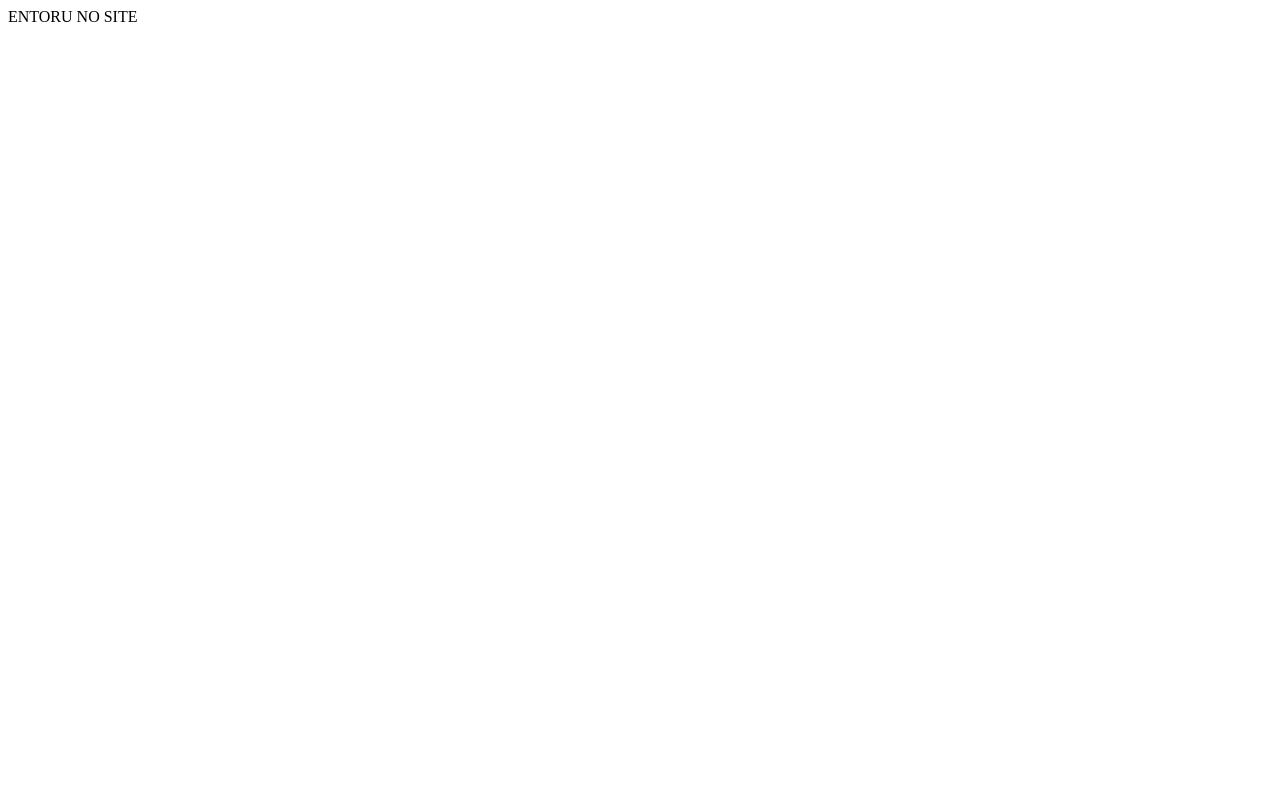
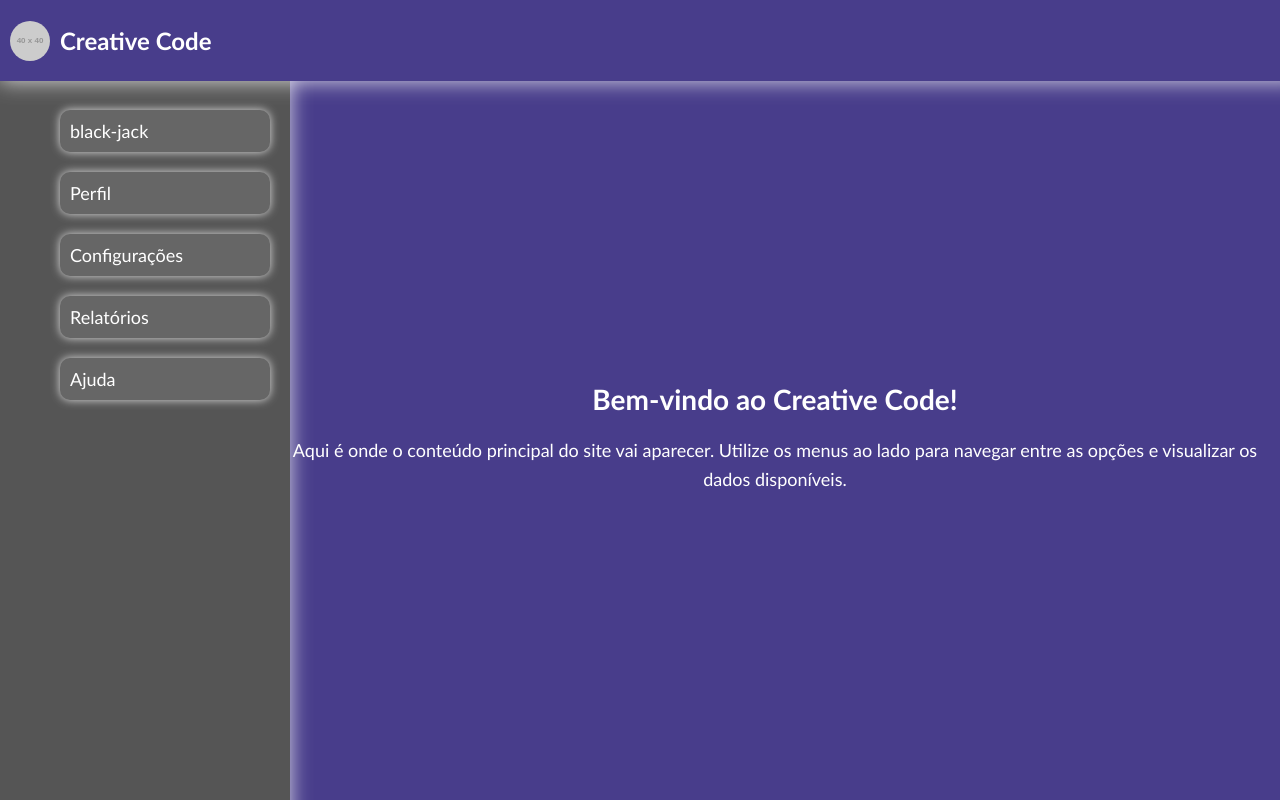
Before and after one commit to HeitorAlvesP/-Creative-Code, a website: page public/home.html in a window 1280 px wide. Drawn offline with Linux system fonts and the light colour scheme; placeholder pictures from the web are drawn by us.

Commit message:
cirando a home

```diff
--- a/public/home.html
+++ b/public/home.html
@@ -1 +1,35 @@
-ENTORU NO SITE
+<!DOCTYPE html>
+<html lang="pt-BR">
+<head>
+    <meta charset="UTF-8">
+    <meta name="viewport" content="width=device-width, initial-scale=1.0">
+    <link rel="stylesheet" href="./style/home.css">
+    <title>Home - Creative Code</title>
+</head>
+<body>
+
+    <!-- Topo com o nome e a foto do usuário -->
+    <header>
+        <img src="https://via.placeholder.com/40" alt="Foto do Usuário">
+        <h1>Creative Code</h1>
+    </header>
+
+    <!-- Menu lateral -->
+    <nav>
+        <ul>
+            <li><a href="index_black-jack.html">black-jack</a></li>
+            <li><a href="#">Perfil</a></li>
+            <li><a href="#">Configurações</a></li>
+            <li><a href="#">Relatórios</a></li>
+            <li><a href="#">Ajuda</a></li>
+        </ul>
+    </nav>
+
+    <!-- Conteúdo principal -->
+    <main>
+        <h2>Bem-vindo ao Creative Code!</h2>
+        <p>Aqui é onde o conteúdo principal do site vai aparecer. Utilize os menus ao lado para navegar entre as opções e visualizar os dados disponíveis.</p>
+    </main>
+
+</body>
+</html>
--- /dev/null
+++ b/public/style/home.css
@@ -0,0 +1,144 @@
+body {
+    background-color: #483D8B;
+    display: flex;
+    justify-content: center;
+    align-items: center;
+    min-height: 100vh;
+    margin: 0;
+    font-family: 'Gill Sans', 'Gill Sans MT', Calibri, 'Trebuchet MS', sans-serif;
+    color: black;
+  }
+
+  /* Topo e menu lateral */
+  header {
+    position: fixed;
+    top: 0;
+    left: 0;
+    width: 100%;
+    background-color: #483D8B;
+    color: white;
+    display: flex;
+    align-items: center;
+    padding: 10px;
+    box-shadow: 0 0 20px rgba(255, 255, 255, 0.8);
+    z-index: 1000;
+  }
+
+  header img {
+    border-radius: 50%;
+    width: 40px;
+    height: 40px;
+    margin-right: 10px;
+  }
+
+  header h1 {
+    font-size: 24px;
+    color: white;
+  }
+
+  nav {
+    position: fixed;
+    top: 70px;
+    left: 0;
+    width: 250px;
+    background-color: #555;
+    color: white;
+    height: calc(100vh - 70px);
+    padding: 20px;
+    overflow-y: auto;
+    box-shadow: 0 0 20px rgba(255, 255, 255, 0.8);
+  }
+
+  nav ul {
+    list-style: none;
+  }
+
+  nav ul li {
+    margin: 20px 0;
+  }
+
+  nav ul li a {
+    color: white;
+    text-decoration: none;
+    font-size: 18px;
+    display: block;
+    padding: 10px;
+    background-color: #666;
+    border-radius: 10px;
+    box-shadow: 0 0 10px rgba(255, 255, 255, 0.8);
+    transition: background-color 0.3s;
+  }
+
+  nav ul li a:hover {
+    background-color: #777;
+  }
+
+  /* Estilo do conteúdo principal */
+  main {
+    margin-left: 270px;
+    padding: 90px 20px 20px;
+    flex-grow: 1;
+    color: white;
+    text-align: center;
+  }
+
+  main h2 {
+    font-size: 28px;
+    margin-bottom: 20px;
+  }
+
+  main p {
+    font-size: 18px;
+    line-height: 1.6;
+  }
+
+  /* Botões e formulários */
+  button {
+    background-color: #483D8B;
+    border: 1px #483D8B solid;
+    color: white;
+    width: 100px;
+    padding: 8px;
+    border-radius: 10px;
+    box-shadow: 0 0 10px #483D8B;
+    cursor: pointer;
+    text-align: center;
+  }
+
+  button:hover {
+    background-color: #5B4EBF;
+  }
+
+  /* Estilo dos campos de input */
+  input[type="email"], input[type="text"], input[type="password"], input[type="date"] {
+    width: 400px;
+    padding: 8px;
+    border: 2px solid #A9A9A9;
+    border-radius: 10px;
+    margin-bottom: 20px;
+  }
+
+  /* Link de voltar */
+  #voltar {
+    text-decoration: none;
+    color: black;
+    background-color: white;
+    padding: 15px;
+    border-radius: 20px;
+    box-shadow: 0 0 10px rgba(255, 255, 255, 0.8);
+    position: absolute;
+    top: 20px;
+    left: 20px;
+  }
+
+  /* Links na área de criação */
+  #criar a {
+    color: #483D8B;
+    text-align: center;
+  }
+
+  /* Centralização de elementos */
+  .centro {
+    text-align: center;
+    padding: 15px;
+  }
--- a/server.js
+++ b/server.js
@@ -11,6 +11,9 @@ app.use(express.json())
 app.use(express.urlencoded({ extended: true }))
 app.use(express.static('public'));
 
+app.get('/index_black-jack',(req, res) => {
+  res.redirect('/index_black-jack')
+});
 
 app.post('/login', realiza_login);
 app.post('/criar_conta', cria_conta);
```
Also changed, not shown: public/index_black-jack.html (added, +1 -0 lines), static/valida_cpf.js (+1 -10 lines), public/style/style_balck-jack.css (added), static/jogos/black-jack/black-jack.js (added).
